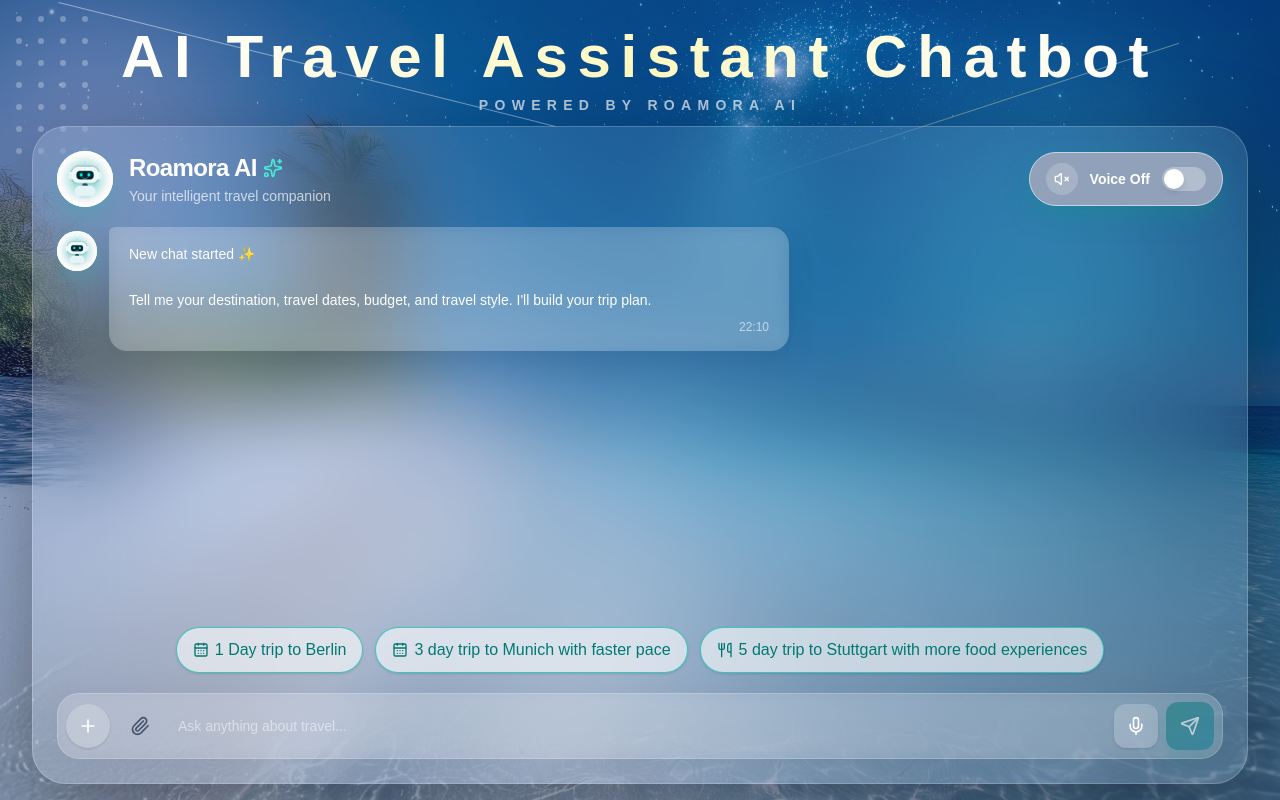
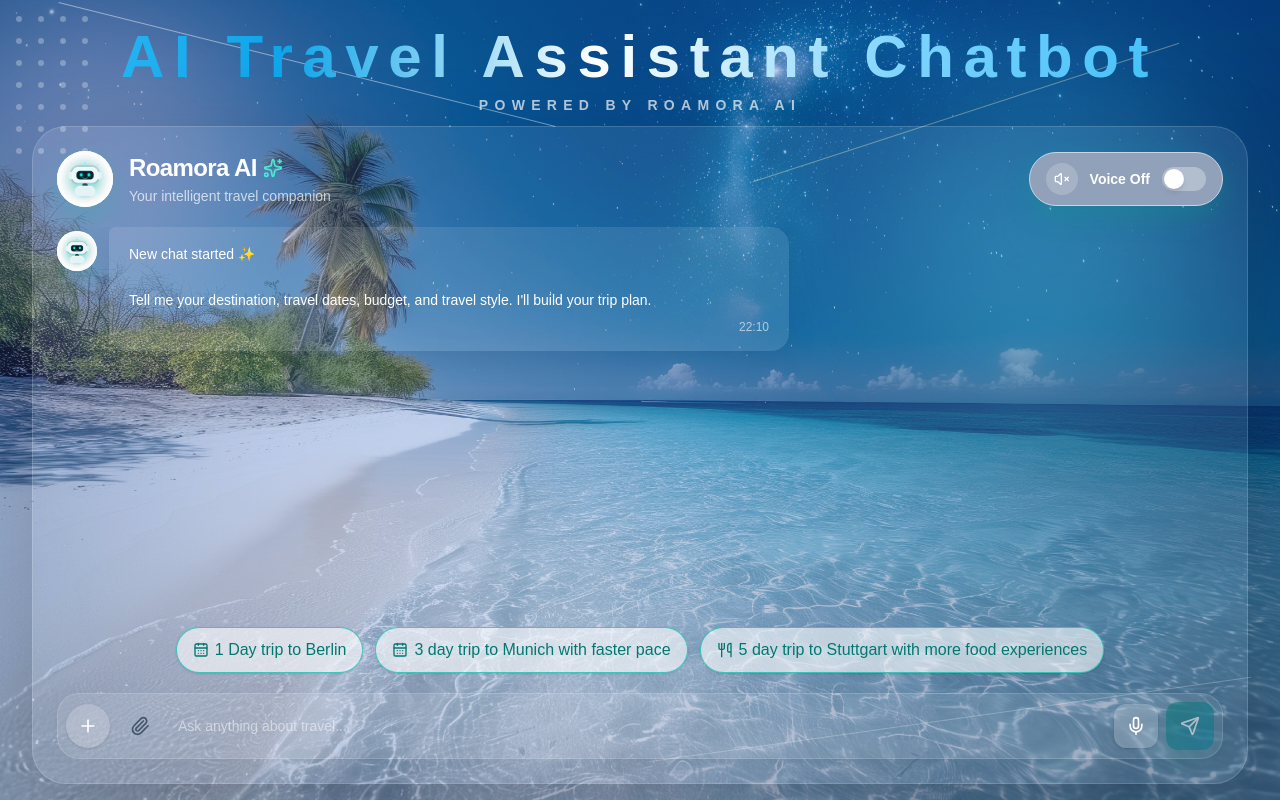
Before and after one commit to nidhisoni861/AI-CHATBOT-TRAVEL, a Next.js app: page / in a window 1280 px wide. Built offline with nearby package versions, Linux system fonts and the light colour scheme.

Commit message:
make the chatbot tarnsaprent

```diff
--- a/app/globals.css
+++ b/app/globals.css
@@ -164,6 +164,34 @@ img {
   animation: titleReveal 1.1s ease-out both;
 }
 
+@keyframes blueWave {
+  0% {
+    background-position: 0% center;
+  }
+  100% {
+    background-position: 200% center;
+  }
+}
+
+.animate-blue-wave {
+  background: linear-gradient(
+    90deg,
+    #ffffff 0%,
+    #93c5fd 15%,
+    #38bdf8 30%,
+    #0ea5e9 45%,
+    #ffffff 60%,
+    #7dd3fc 75%,
+    #38bdf8 90%,
+    #ffffff 100%
+  );
+  background-size: 200% auto;
+  -webkit-background-clip: text;
+  background-clip: text;
+  color: transparent;
+  animation: titleReveal 1.1s ease-out both, blueWave 4s linear infinite;
+}
+
 .animate-subtitle-reveal {
   animation: subtitleReveal 0.8s ease-out 0.45s both;
 }
--- a/app/page.tsx
+++ b/app/page.tsx
@@ -46,7 +46,7 @@ export default function HomePage() {
 
       <section className="relative z-10 flex h-screen w-full flex-col items-center px-4 py-4 sm:px-6 lg:px-8">
         <div className="flex h-[96px] shrink-0 flex-col items-center justify-center text-center sm:h-[110px]">
-          <h1 className="animate-title-reveal bg-gradient-to-r from-white via-yellow-100 to-white bg-clip-text text-4xl font-black tracking-[0.16em] text-transparent drop-shadow-[0_8px_24px_rgba(255,255,255,0.25)] sm:text-5xl lg:text-6xl">
+          <h1 className="animate-blue-wave text-4xl font-black tracking-[0.16em] drop-shadow-[0_8px_24px_rgba(56,189,248,0.40)] sm:text-5xl lg:text-6xl">
             AI Travel Assistant Chatbot
           </h1>
 
--- a/components/Chatbot.tsx
+++ b/components/Chatbot.tsx
@@ -104,7 +104,7 @@ export default function ChatBotPanel() {
   }
 
   return (
-    <section className="flex h-full max-h-[calc(100vh-128px)] min-h-0 w-full max-w-[1220px] flex-col rounded-[28px] border border-white/20 bg-white/10 p-4 shadow-[0_28px_90px_rgba(0,0,0,0.40)] backdrop-blur-2xl sm:rounded-[34px] sm:p-5 lg:p-6">
+    <section className="flex h-full max-h-[calc(100vh-128px)] min-h-0 w-full max-w-[1220px] flex-col rounded-[28px] border border-white/15 bg-white/8 p-4 shadow-[0_28px_90px_rgba(0,0,0,0.20)] sm:rounded-[34px] sm:p-5 lg:p-6">
       <ChatHeader voiceEnabled={voiceEnabled} onToggleVoice={toggleVoice} />
 
       <ChatMessages messages={messages} loading={loading} />
--- a/components/chatbot/ChatInput.tsx
+++ b/components/chatbot/ChatInput.tsx
@@ -28,7 +28,7 @@ export function ChatInput({
   }
 
   return (
-    <footer className="mt-4 rounded-[22px] border border-white/20 bg-white/15 p-1.5 shadow-[0_12px_40px_rgba(15,23,42,0.08)] backdrop-blur-sm sm:mt-5 sm:p-2">
+    <footer className="mt-4 rounded-[22px] border border-white/15 bg-white/8 p-1.5 shadow-[0_12px_40px_rgba(15,23,42,0.08)] sm:mt-5 sm:p-2">
       <div className="flex items-center gap-1.5 sm:gap-2">
         {/* New chat */}
         <button
--- a/components/chatbot/ChatMessages.tsx
+++ b/components/chatbot/ChatMessages.tsx
@@ -47,7 +47,7 @@ export function ChatMessages({ messages, loading }: ChatMessagesProps) {
             </div>
             <div className="min-w-0 max-w-[85%] flex-1 sm:max-w-[680px]">
               {!msg.showDashboard && (
-                <div className="rounded-[18px] rounded-tl-md bg-white/20 px-4 py-3 shadow-[0_10px_30px_rgba(15,23,42,0.10)] backdrop-blur-sm sm:px-5 sm:py-4">
+                <div className="rounded-[18px] rounded-tl-md bg-white/10 px-4 py-3 shadow-[0_10px_30px_rgba(15,23,42,0.10)] sm:px-5 sm:py-4">
                   <p className="whitespace-pre-line text-sm leading-relaxed text-white">
                     {msg.text}
                   </p>
@@ -76,7 +76,7 @@ export function ChatMessages({ messages, loading }: ChatMessagesProps) {
               className="h-full w-full rounded-full object-cover"
             />
           </div>
-          <div className="rounded-[18px] rounded-tl-md bg-white/20 shadow-[0_10px_30px_rgba(15,23,42,0.10)] backdrop-blur-sm">
+          <div className="rounded-[18px] rounded-tl-md bg-white/10 shadow-[0_10px_30px_rgba(15,23,42,0.10)]">
             <TypingIndicator />
           </div>
         </div>
```
